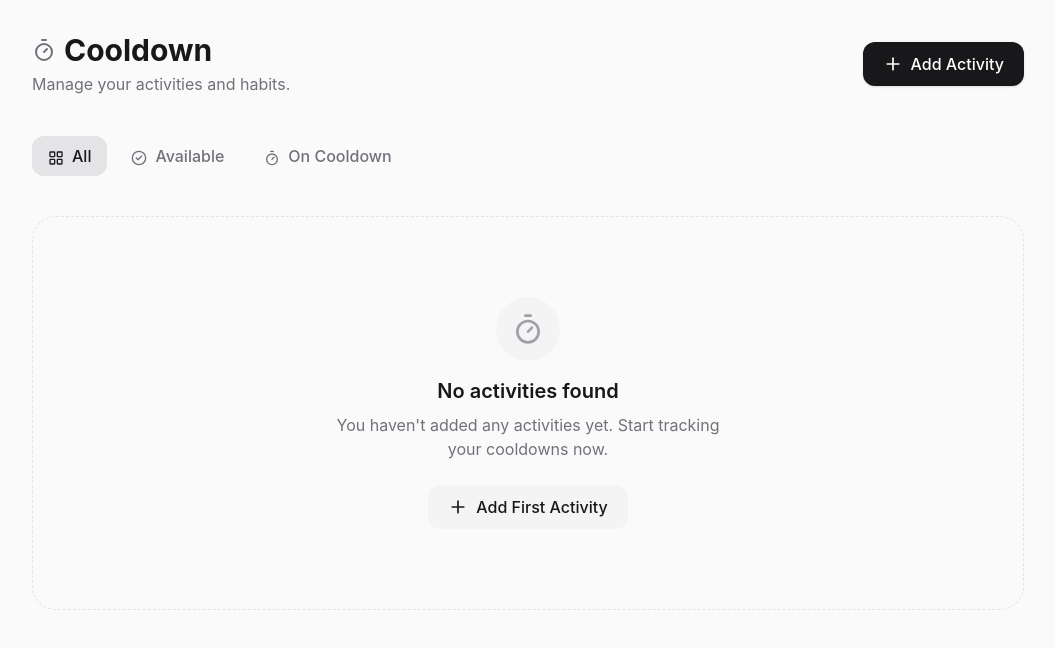
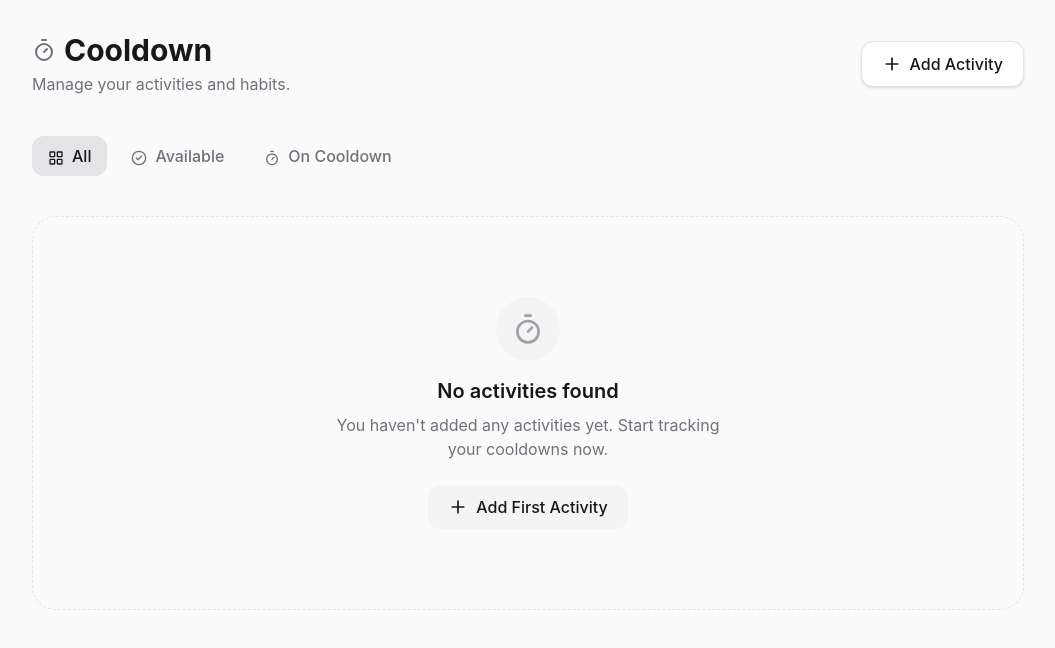
Before and after one commit to khristofer1/cooldown, a React (Vite) app: page / in a window 1280 px wide. Shown: the top 648 px of the page, without its empty margins (112-1167 px from the left). Built offline with nearby package versions, Linux system fonts and the light colour scheme.

Commit message:
style: change Add Activity button to light theme

```diff
--- a/src/components/Dashboard.tsx
+++ b/src/components/Dashboard.tsx
@@ -47,7 +47,7 @@ export function Dashboard() {
         </div>
         <button
           onClick={handleOpenNewForm}
-          className="flex items-center gap-2 rounded-xl bg-zinc-900 px-5 py-2.5 font-medium text-white shadow-sm transition-transform active:scale-[0.98] hover:bg-zinc-800 dark:bg-white dark:text-zinc-900 dark:hover:bg-zinc-200"
+          className="flex items-center gap-2 rounded-xl border border-zinc-200 bg-white px-5 py-2.5 font-medium text-zinc-900 shadow-sm transition-all hover:bg-zinc-50 active:scale-[0.98] dark:border-zinc-800 dark:bg-zinc-900/50 dark:text-zinc-100 dark:hover:bg-zinc-800"
         >
           <Plus size={20} />
           Add Activity
```
